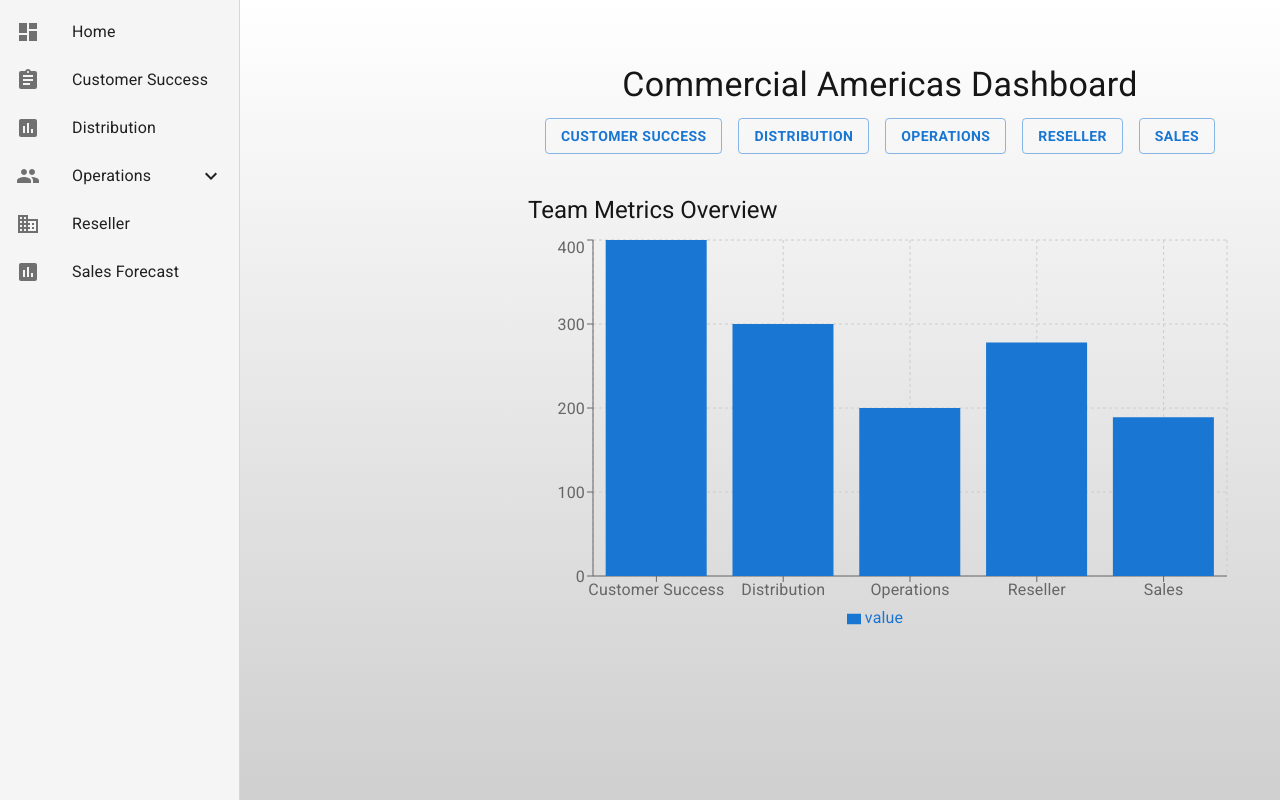
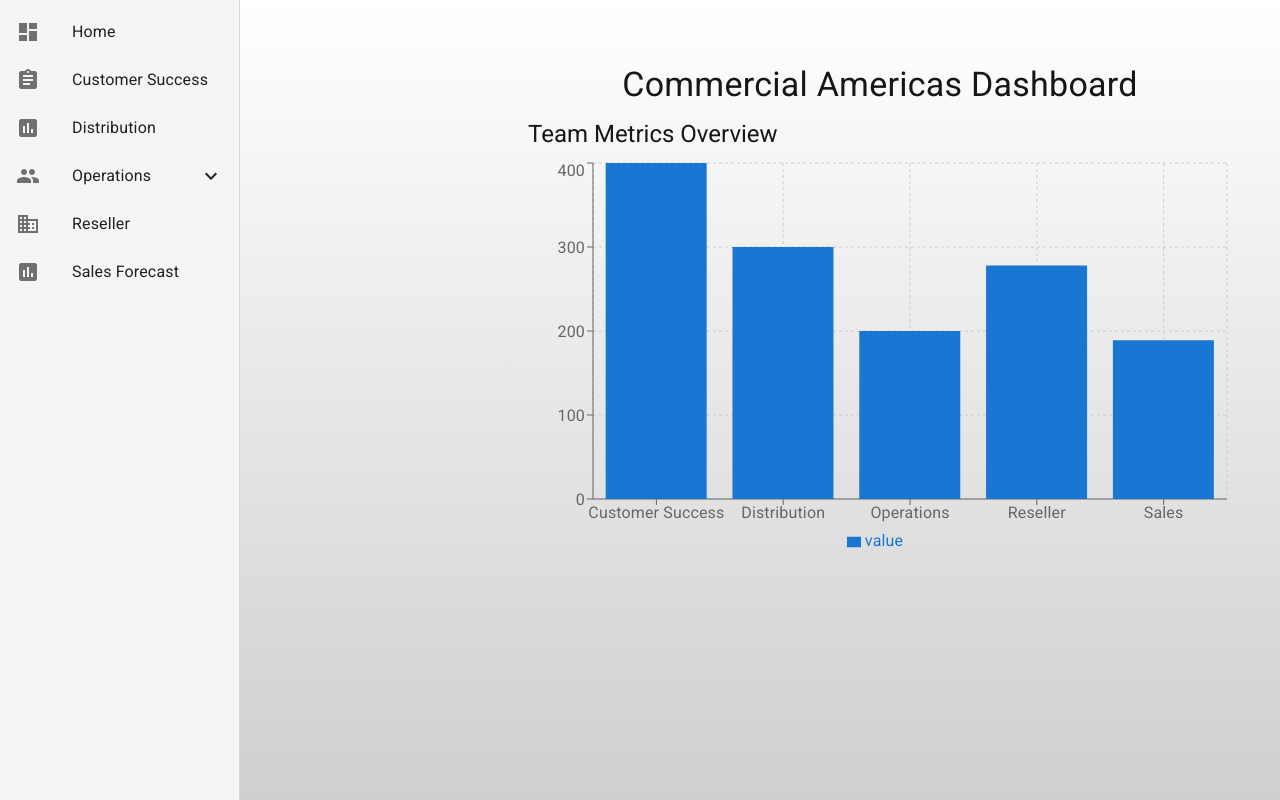
Before and after one commit to hicks08805/comm-amer-dashboard, a React (Create React App) app: page / in a window 1280 px wide. Built offline with nearby package versions, Linux system fonts and the light colour scheme.

Commit message:
fixing home page

```diff
--- a/src/Home.js
+++ b/src/Home.js
@@ -19,23 +19,6 @@ export default function Home() {
         Commercial Americas Dashboard
       </Typography>
 
-      {/* Buttons */}
-      <Grid container spacing={2} justifyContent="center" sx={{ mb: 5 }}>
-        {['page1', 'page2', 'page3', 'page4', 'page5'].map((page, index) => (
-          <Grid item key={page}>
-            <Button
-              component={Link}
-              to={`/${page}`}
-              variant="outlined"
-              color="primary"
-              sx={{ fontWeight: 'bold' }}
-            >
-              {['Customer Success', 'Distribution', 'Operations', 'Reseller', 'Sales'][index]}
-            </Button>
-          </Grid>
-        ))}
-      </Grid>
-
       {/* Metrics Graph */}
       <Typography variant="h5" gutterBottom>
         Team Metrics Overview
```
